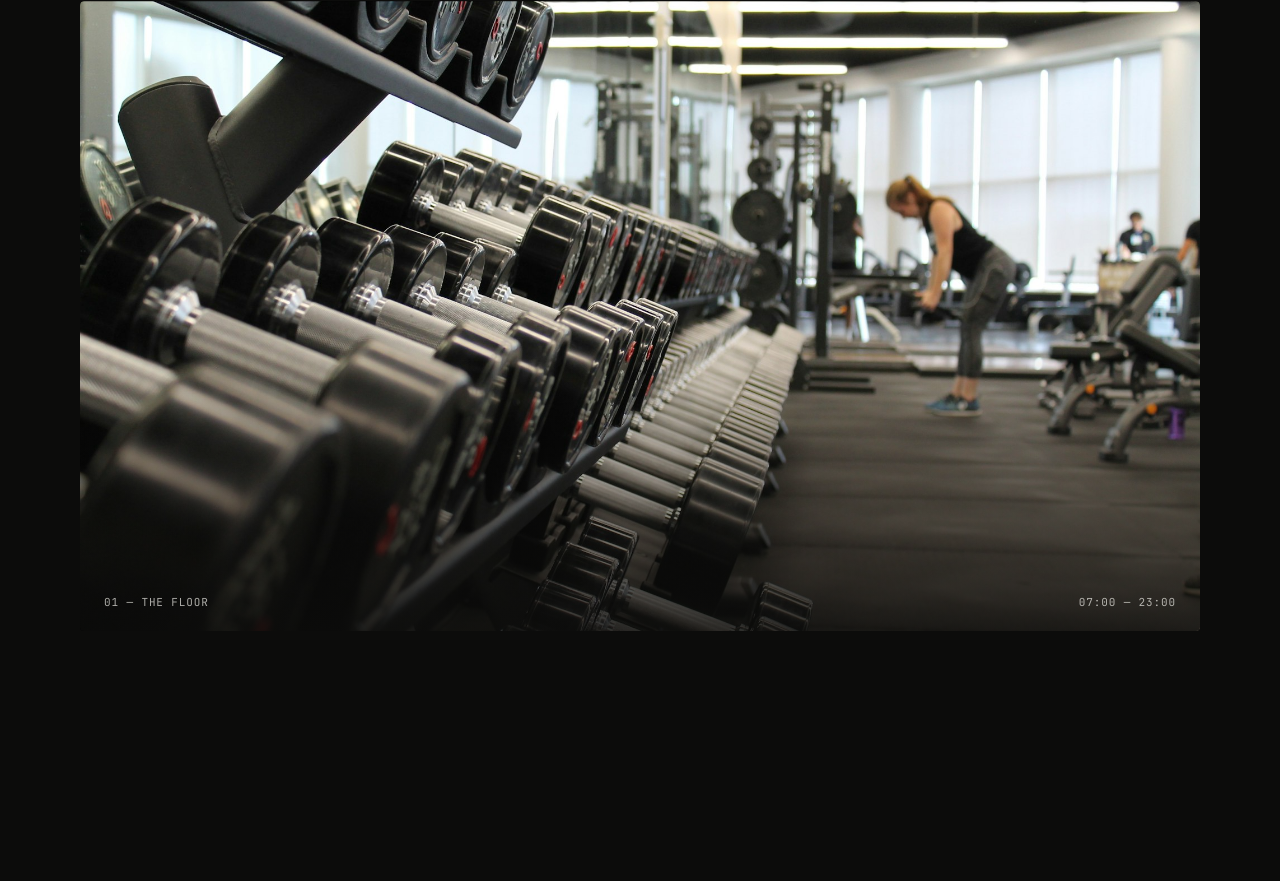
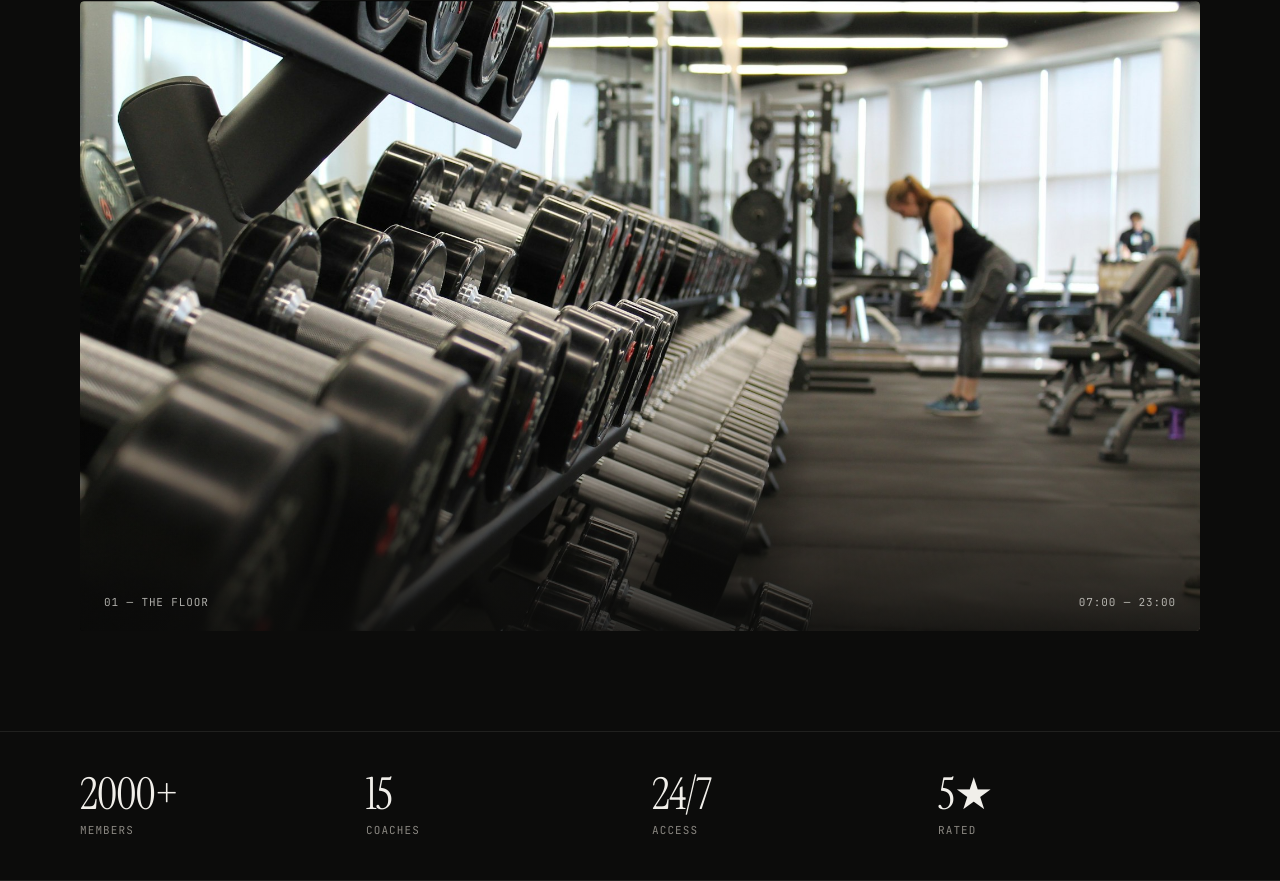
Before and after one commit to dev-Anf/gym-landing-page, a plain HTML site: page index.html in a window 1280 px wide. Shown: the part 609-1490 px from the top of the page. Before the commit the page ends 1340 px from the top, so only its background shows below. Drawn offline with Linux system fonts and the light colour scheme.

Commit message:
feat: add stats strip with animated counters

```diff
--- a/index.html
+++ b/index.html
@@ -40,7 +40,6 @@
             </div>
 
             <div class="hero-window" data-window>
-                <!-- ЛОКАЛЬНАЯ КАРТИНКА -->
                 <img
                     src="images/hero.jpg"
                     alt="Inside the gym floor"
@@ -52,6 +51,28 @@
                 </div>
             </div>
         </section>
+
+        <!-- STATS STRIP -->
+        <section class="strip">
+            <div class="strip-inner">
+                <div class="strip-item">
+                    <b data-count="2000" data-suffix="+">0</b>
+                    <span>Members</span>
+                </div>
+                <div class="strip-item">
+                    <b data-count="15">0</b>
+                    <span>Coaches</span>
+                </div>
+                <div class="strip-item">
+                    <b data-count="24" data-suffix="/7">0</b>
+                    <span>Access</span>
+                </div>
+                <div class="strip-item">
+                    <b data-count="5" data-suffix="★">0</b>
+                    <span>Rated</span>
+                </div>
+            </div>
+        </section>
     </main>
 
     <footer></footer>
--- a/script.js
+++ b/script.js
@@ -15,3 +15,44 @@ if (heroWindow) {
         setTimeout(() => heroWindow.classList.add('is-open'), 150);
     });
 }
+
+// Stats counters animation
+const counters = document.querySelectorAll('[data-count]');
+const prefersReducedMotion = window.matchMedia('(prefers-reduced-motion: reduce)').matches;
+
+if (counters.length && !prefersReducedMotion && 'IntersectionObserver' in window) {
+    const animateCount = (el) => {
+        const target = Number(el.dataset.count) || 0;
+        const suffix = el.dataset.suffix || '';
+        const duration = 1400;
+        const start = performance.now();
+
+        const tick = (now) => {
+            const t = Math.min(1, (now - start) / duration);
+            const eased = 1 - Math.pow(1 - t, 3); // easeOutCubic
+            const value = Math.round(target * eased);
+            el.textContent = String(value) + (t < 1 ? '' : suffix);
+            if (t < 1) requestAnimationFrame(tick);
+            else el.textContent = String(target) + suffix;
+        };
+        requestAnimationFrame(tick);
+    };
+
+    const counterIO = new IntersectionObserver((entries) => {
+        entries.forEach((entry) => {
+            if (entry.isIntersecting) {
+                animateCount(entry.target);
+                counterIO.unobserve(entry.target);
+            }
+        });
+    }, { threshold: 0.4 });
+
+    counters.forEach((el) => counterIO.observe(el));
+} else {
+    // Fallback (если выключены анимации или старый браузер)
+    counters.forEach((el) => {
+        const target = Number(el.dataset.count) || 0;
+        const suffix = el.dataset.suffix || '';
+        el.textContent = String(target) + suffix;
+    });
+}
--- a/style.css
+++ b/style.css
@@ -153,7 +153,6 @@ img{
 .nav-links a:hover{
     color: var(--ink);
 }
-
 .nav-links a:hover::after{
     width: 100%;
 }
@@ -165,8 +164,6 @@ img{
     color: var(--ink);
     transition: background-color .25s, border-color .25s, color .25s;
 }
-
-
 .nav-cta:hover{
     background: var(--ink);
     color: var(--bg);
@@ -249,7 +246,7 @@ img{
     border-color: var(--ink);
 }
 
-/* Hero Window (opening photo) */
+/* Hero Window */
 .hero-window{
     position: relative;
     aspect-ratio: 16 / 9;
@@ -294,3 +291,37 @@ img{
     color: rgba(241, 239, 234, 0.7);
     z-index: 2;
 }
+
+/* ============ STATS STRIP ============ */
+.strip{
+    border-top: 1px solid var(--line);
+    border-bottom: 1px solid var(--line);
+    padding: 40px 0;
+}
+.strip-inner{
+    max-width: var(--max);
+    margin: 0 auto;
+    padding: 0 var(--pad);
+    display: grid;
+    grid-template-columns: repeat(4, 1fr);
+    gap: 24px;
+}
+.strip-item{
+    display: flex;
+    flex-direction: column;
+    gap: 6px;
+}
+.strip-item b{
+    font-family: var(--serif);
+    font-size: 44px;
+    font-weight: 400;
+    line-height: 1;
+    letter-spacing: -0.02em;
+}
+.strip-item span{
+    font-family: var(--mono);
+    font-size: 11px;
+    letter-spacing: 0.1em;
+    text-transform: uppercase;
+    color: var(--mute);
+}
```
